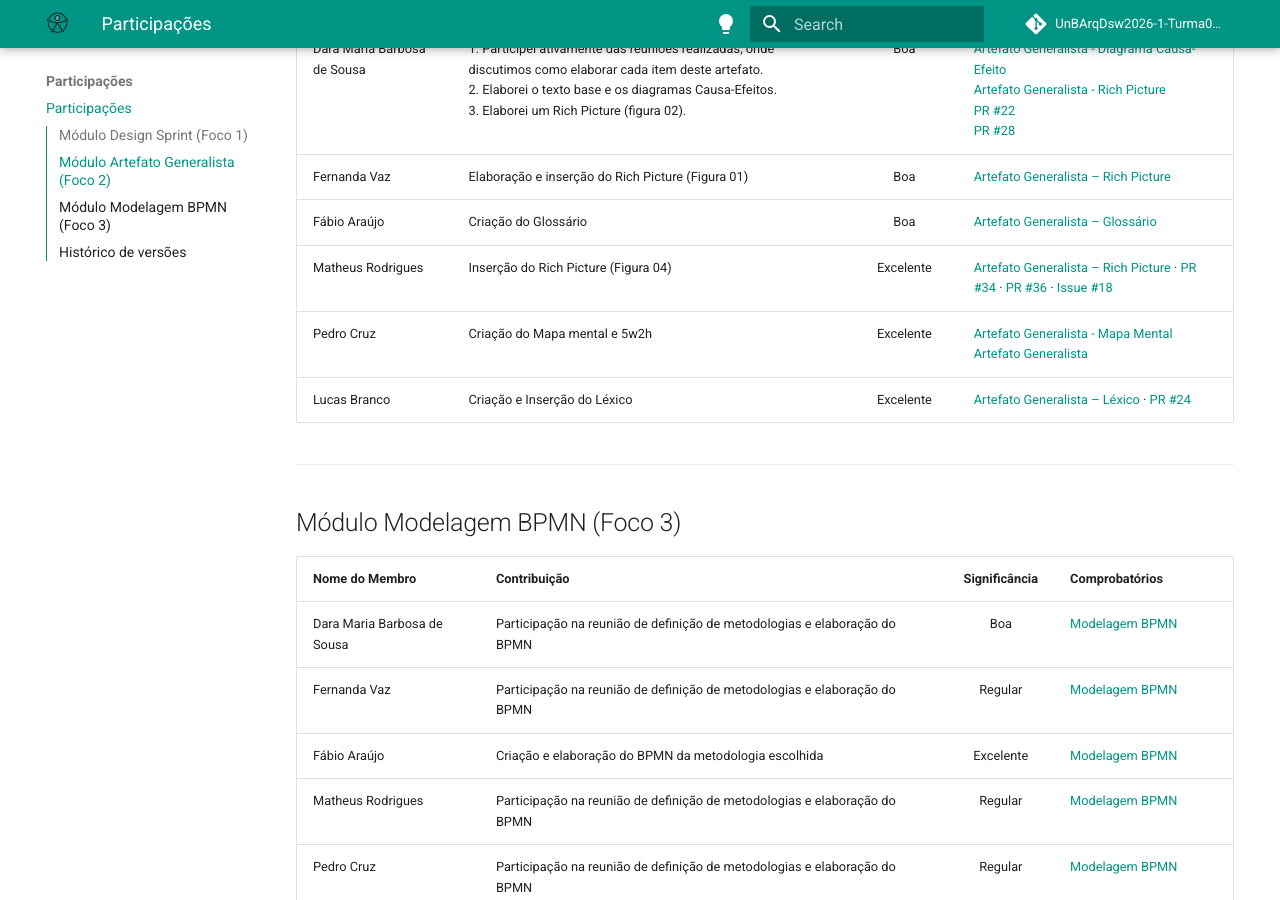
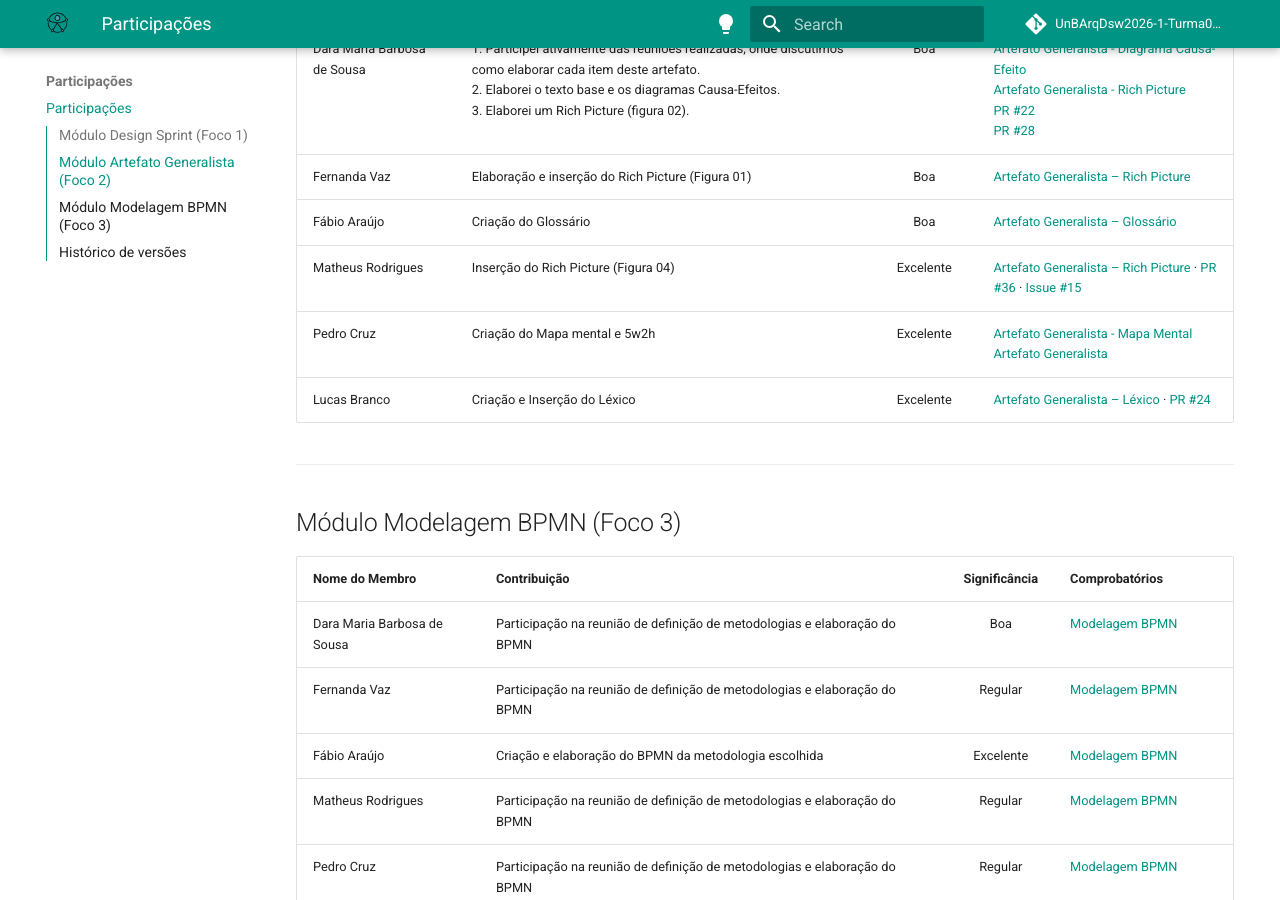
Before and after one commit to UnBArqDsw2026-1-Turma02/2026.01-T02_G4_AcessibilidadeJa_Entrega_01, an MkDocs documentation site: the page built from docs/Base/1.4.ParticipacoesBase.md, in a window 1280 px wide and 900 px high, scrolled down 938 px. Built offline with MkDocs 1.6.1 and Material for MkDocs 9.7.7, drawn with Linux system fonts in a browser that asks for light colours; comment, search, counter and statistics services are not loaded.

Commit message:
docs: add participação matheus

```diff
--- a/docs/Base/1.4.ParticipacoesBase.md
+++ b/docs/Base/1.4.ParticipacoesBase.md
@@ -25,7 +25,7 @@ Breve relato sobre as participações e contribuições de cada membro à primei
 | Dara Maria Barbosa de Sousa | 1. Participei ativamente das reuniões realizadas, onde discutimos como elaborar cada item deste artefato. <br> 2. Elaborei o texto base e os diagramas Causa-Efeitos. <br> 3. Elaborei um Rich Picture (figura 02). <br>  | Boa | [Artefato Generalista - Diagrama Causa-Efeito](https://unbarqdsw2026-1-turma02.github.io/2026.01-T02_G4_AcessibilidadeJa_Entrega_01/Base/1.2.ArtefatoGeneralista.html#diagrama-de-causa-e-efeito-ishikawa)<br>[Artefato Generalista - Rich Picture](https://unbarqdsw2026-1-turma02.github.io/2026.01-T02_G4_AcessibilidadeJa_Entrega_01/Base/1.2.ArtefatoGeneralista.html#rich-picture) <br> [PR #22](https://github.com/UnBArqDsw2026-1-Turma02/2026.01-T02_G4_AcessibilidadeJa_Entrega_01/commit/bdadc128b6f04c11731d260bd236b9830676268f) <br> [PR #28](https://github.com/UnBArqDsw2026-1-Turma02/2026.01-T02_G4_AcessibilidadeJa_Entrega_01/commit/ff8f66a1817ef026dcc42d54aad826f34e2f5e68)
 | Fernanda Vaz      | Elaboração e inserção do Rich Picture (Figura 01) |      Boa      | [Artefato Generalista – Rich Picture](https://unbarqdsw2026-1-turma02.github.io/2026.01-T02_G4_AcessibilidadeJa_Entrega_01/Base/1.2.ArtefatoGeneralista.html#rich-picture)                                                                                                                                                                                                                                                                                                                                    |
 | Fábio Araújo      | Criação do Glossário                              |      Boa      | [Artefato Generalista – Glossário](https://unbarqdsw2026-1-turma02.github.io/2026.01-T02_G4_AcessibilidadeJa_Entrega_01/Base/1.2.ArtefatoGeneralista.html#glossario)                                                                                                                                                                                                                                                                                                                                          |
-| Matheus Rodrigues | Inserção do Rich Picture (Figura 04)              |   Excelente   | [Artefato Generalista – Rich Picture](https://unbarqdsw2026-1-turma02.github.io/2026.01-T02_G4_AcessibilidadeJa_Entrega_01/Base/1.2.ArtefatoGeneralista.html#rich-picture) · [PR #34](https://github.com/UnBArqDsw2026-1-Turma02/2026.01-T02_G4_AcessibilidadeJa_Entrega_01/pull/34) · [PR #36](https://github.com/UnBArqDsw2026-1-Turma02/2026.01-T02_G4_AcessibilidadeJa_Entrega_01/pull/36) · [Issue #18](https://github.com/UnBArqDsw2026-1-Turma02/2026.01-T02_G4_AcessibilidadeJa_Entrega_01/issues/18) |
+| Matheus Rodrigues | Inserção do Rich Picture (Figura 04)              |   Excelente   | [Artefato Generalista – Rich Picture](https://unbarqdsw2026-1-turma02.github.io/2026.01-T02_G4_AcessibilidadeJa_Entrega_01/Base/1.2.ArtefatoGeneralista.html#rich-picture) · [PR #36](https://github.com/UnBArqDsw2026-1-Turma02/2026.01-T02_G4_AcessibilidadeJa_Entrega_01/pull/36) · [Issue #15](https://github.com/UnBArqDsw2026-1-Turma02/2026.01-T02_G4_AcessibilidadeJa_Entrega_01/issues/15) |
 | Pedro Cruz        | Criação do Mapa mental e 5w2h                     |   Excelente   | [Artefato Generalista - Mapa Mental](https://unbarqdsw2026-1-turma02.github.io/2026.01-T02_G4_AcessibilidadeJa_Entrega_01/Base/1.2.ArtefatoGeneralista.html#mapas-mentais) [Artefato Generalista](https://github.com/UnBArqDsw2026-1-Turma02/2026.01-T02_G4_AcessibilidadeJa_Entrega_01/issues/8)                                                                                                                                                                                                             |
 | Lucas Branco      | Criação e Inserção do Léxico                      |   Excelente   | [Artefato Generalista – Léxico](https://unbarqdsw2026-1-turma02.github.io/2026.01-T02_G4_AcessibilidadeJa_Entrega_01/Base/1.2.ArtefatoGeneralista.html#lexico) · [PR #24](https://github.com/UnBArqDsw2026-1-Turma02/2026.01-T02_G4_AcessibilidadeJa_Entrega_01/pull/24)                                                                                                                                                                                                                                      |
 
```
